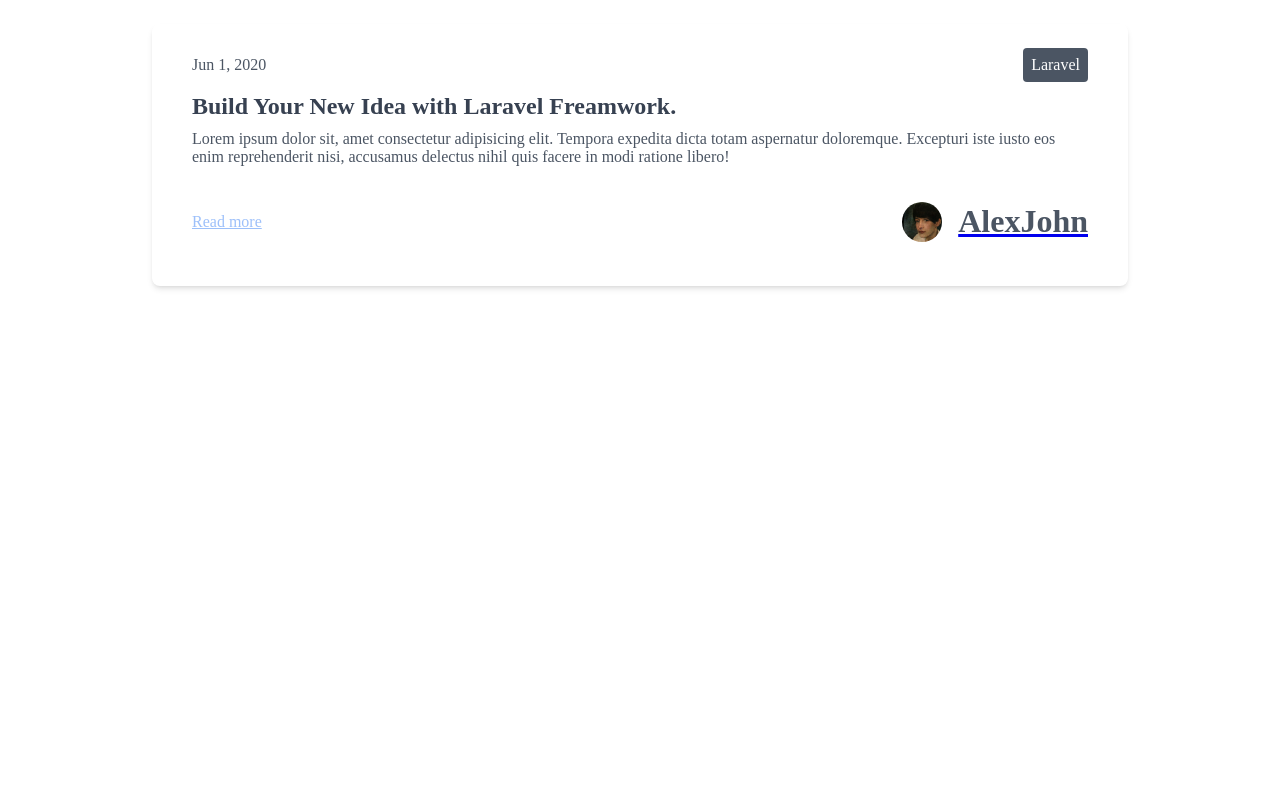
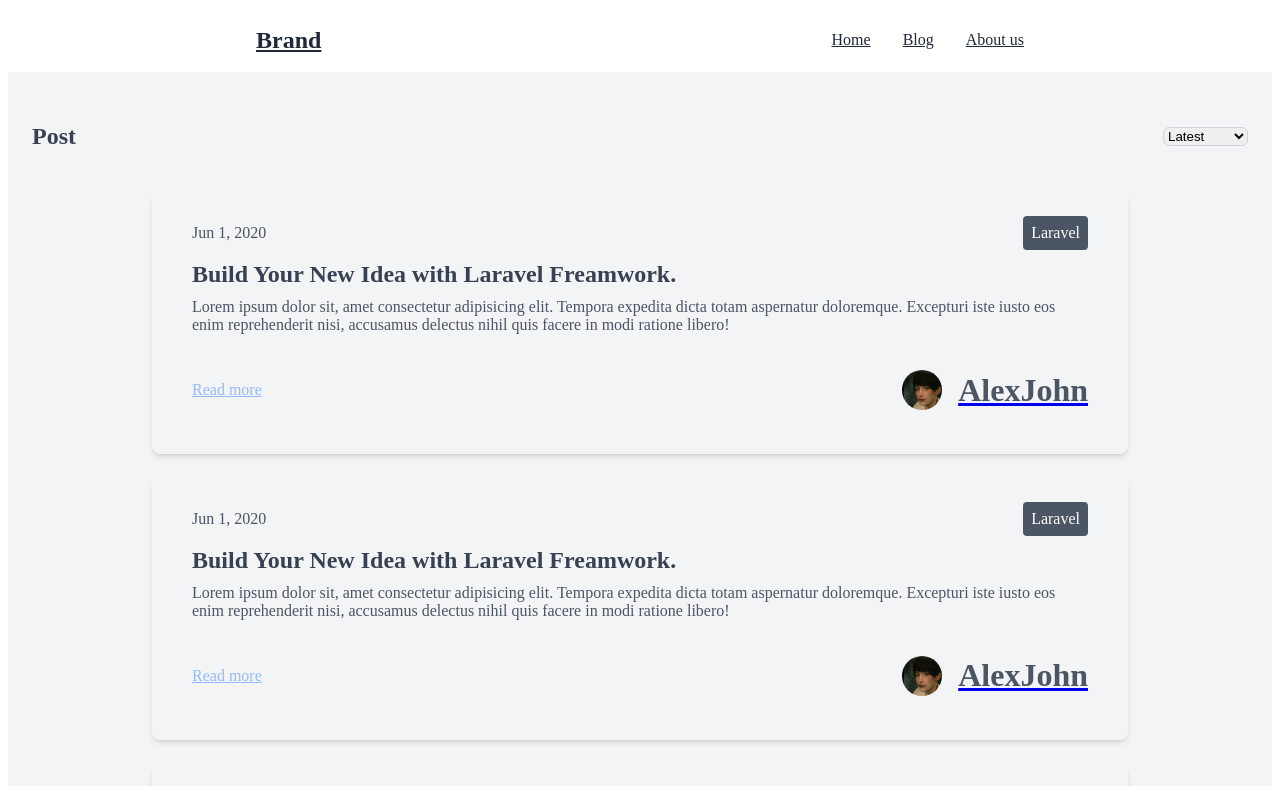
Before and after one commit to kondo0602/PrAhaChallenge, a Next.js app in the folder 34_next-js/nextjs-blog/: page / in a window 1280 px wide. Shown: the top 786 px of the page. Built offline with nearby package versions, Linux system fonts and the light colour scheme.

Commit message:
feat: ヘッダを作成

```diff
--- /dev/null
+++ b/34_next-js/nextjs-blog/components/templates/header.tsx
@@ -0,0 +1,68 @@
+import React, { FC } from 'react';
+
+const navStyle: React.CSSProperties = {
+  paddingLeft: '1.5rem',
+  paddingRight: '1.5rem',
+  paddingTop: '1rem',
+  paddingBottom: '1rem',
+  background: 'rgba(255, 255, 255)',
+  alignItems: 'center',
+  boxShadow: 'box-shadow: 0 1px 3px 0 rgba(0, 0, 0, 0.1)',
+};
+
+const outerStyle: React.CSSProperties = {
+  maxWidth: '768px',
+  display: 'flex',
+  marginLeft: 'auto',
+  marginRight: 'auto',
+  flexDirection: 'row',
+  alignItems: 'center',
+  justifyContent: 'space-between',
+};
+
+const style1: React.CSSProperties = {
+  fontSize: '1.5rem',
+  lineHeight: '2rem',
+  color: 'rgba(31, 41, 55)',
+  fontWeight: '700',
+};
+
+const style2: React.CSSProperties = {
+  display: 'flex',
+  flexDirection: 'row',
+  marginLeft: '-1rem',
+  marginRight: '-1rem',
+};
+
+const style3: React.CSSProperties = {
+  color: 'rgba(31, 41, 55)',
+  marginLeft: '1rem',
+  marginRight: '1rem',
+};
+
+const Header: FC = () => {
+  return (
+    <nav style={navStyle}>
+      <div style={outerStyle}>
+        <div>
+          <a href="#" style={style1}>
+            Brand
+          </a>
+        </div>
+        <div style={style2}>
+          <a href="#" style={style3}>
+            Home
+          </a>
+          <a href="#" style={style3}>
+            Blog
+          </a>
+          <a href="#" style={style3}>
+            About us
+          </a>
+        </div>
+      </div>
+    </nav>
+  );
+};
+
+export default Header;
--- a/34_next-js/nextjs-blog/pages/index.tsx
+++ b/34_next-js/nextjs-blog/pages/index.tsx
@@ -1,8 +1,56 @@
+import Header from '../components/templates/header';
+import PageHeader from '../components/organisms/page-header';
 import Card from '../components/organisms/card';
+
+const outerStyle: React.CSSProperties = {
+  overflowX: 'hidden',
+  backgroundColor: 'rgba(243, 244, 246, 1)',
+};
+
+const innerStyle1: React.CSSProperties = {
+  paddingLeft: '1.5rem',
+  paddingRight: '1.5rem',
+  paddingTop: '2rem',
+  paddingBottom: '2rem',
+};
+
+const innerStyle2: React.CSSProperties = {
+  display: 'flex',
+  justifyContent: 'space-between',
+  marginLeft: 'auto',
+  marginRight: 'auto',
+};
+
+const innerStyle3: React.CSSProperties = {
+  width: '100%',
+};
 
 export default function Home() {
   return (
-    <div className="container">
+    <div style={outerStyle}>
+      <Header />
+      <div style={innerStyle1}>
+        <div style={innerStyle2}>
+          <div style={innerStyle3}>
+            <PageHeader text="Post" />
+            <Card
+              timestamp="Jun 1, 2020"
+              message="Laravel"
+              titleText="Build Your New Idea with Laravel Freamwork."
+              contentText="Lorem ipsum dolor sit, amet consectetur adipisicing elit. Tempora expedita dicta totam aspernatur doloremque. Excepturi iste iusto eos enim reprehenderit nisi, accusamus delectus nihil quis facere in modi ratione libero!"
+              text="Read more"
+              imgPath=""
+              userName="AlexJohn"
+            />
+            <Card
+              timestamp="Jun 1, 2020"
+              message="Laravel"
+              titleText="Build Your New Idea with Laravel Freamwork."
+              contentText="Lorem ipsum dolor sit, amet consectetur adipisicing elit. Tempora expedita dicta totam aspernatur doloremque. Excepturi iste iusto eos enim reprehenderit nisi, accusamus delectus nihil quis facere in modi ratione libero!"
+              text="Read more"
+              imgPath=""
+              userName="AlexJohn"
+            />
             <Card
               timestamp="Jun 1, 2020"
               message="Laravel"
@@ -13,5 +61,8 @@ export default function Home() {
               userName="AlexJohn"
             />
           </div>
+        </div>
+      </div>
+    </div>
   );
 }
```
Lines whose indentation alone changed are shown as unchanged.
